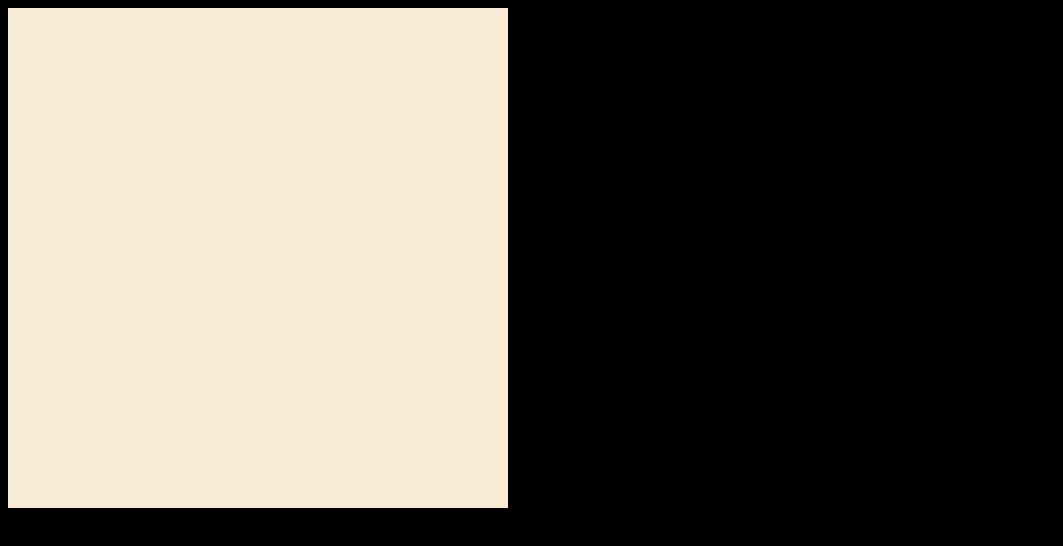
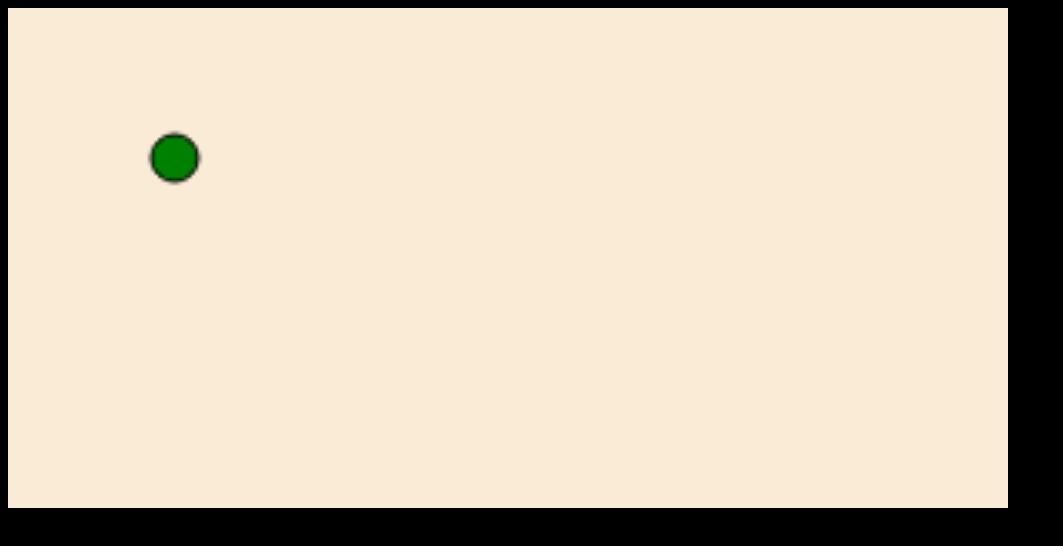
Before and after one commit to BillalAsif/game, a plain HTML site: page index.html in a window 1280 px wide. Shown: the whole page, without its empty margins (0-1063 px from the left). Drawn offline with Linux system fonts and the light colour scheme.

Commit message:
canvas code update

```diff
--- a/index.html
+++ b/index.html
@@ -14,7 +14,7 @@
 
 <body>
 
-    <canvas id="mainCanvas" style="height:500px; width:500px;">
+    <canvas id="mainCanvas" style="height:500px; width:1000px;">
 
 
 
--- a/js/script.js
+++ b/js/script.js
@@ -1,11 +1,31 @@
 
 var canvas = document.getElementById("mainCanvas");
+var c = canvas.getContext("2d");
 
-function drawPlayer() {
-    let player = canvas.getContext("2d");
 
-    player.beginPath();
-    player.arc(95, 50, 40, 0, 2 * Math.PI);
-    player.stroke();
+class Player {
+
+    constructor(x, y, radius, colour) {
+
+        this.x = x;
+        this.y = y;
+        this.radius = radius;
+        this.colour = colour;
+
+    }
+
+    draw() {
+
+
+        c.beginPath();
+        c.arc(this.x, this.y, this.radius, 0, 2 * Math.PI);
+        c.fillStyle = this.colour;
+        c.fill();
+        c.stroke();
+
+    }
 
 }
+
+const player = new Player(50, 45, 7, "green");
+player.draw();
```
